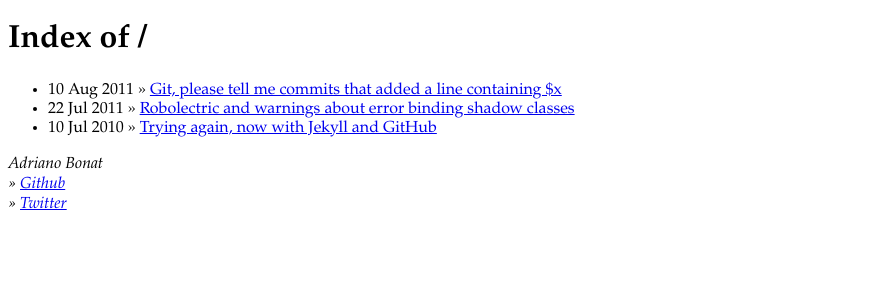
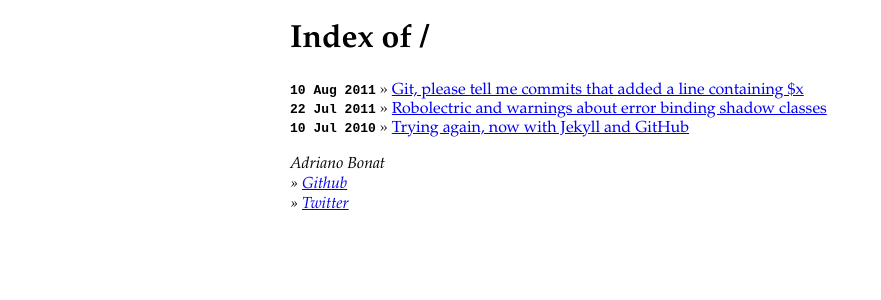
Before and after one commit to tanob/tanob.github.com, a Jekyll site: the page built from index.html, in a window 1280 px wide. Shown: the top 300 px of the page, without its empty margins (0-881 px from the left). Built offline with Jekyll 4.4.1, drawn with Linux system fonts in a browser that asks for light colours.

Commit message:
Centralizing body and removing bullets from list of posts.

```diff
--- a/css/general.css
+++ b/css/general.css
@@ -1,4 +1,5 @@
 body {
+    margin: 0 auto;
 	width: 700px;
 	font-family: constantia, palatino, "times new roman";
 }
@@ -7,3 +8,11 @@ p {
 	text-align: justify;
 	line-height: 20px;
 }
+ul.posts {
+    list-style-type: none;
+    padding: 0;
+}
+li .post-date {
+    font-family: monospace;
+    font-weight: bold;
+}
--- a/index.html
+++ b/index.html
@@ -3,9 +3,9 @@ layout: default
 title: Index of /
 ---
 
-<ul>
+<ul class="posts">
 	{% for post in site.posts %}
-	<li>{{ post.date | date_to_string }} &raquo;
+    <li><span class="post-date">{{ post.date | date_to_string }}</span> &raquo;
 		{% if post.lang %}
 		[{{ post.lang }}]
 		{% endif %}
```
